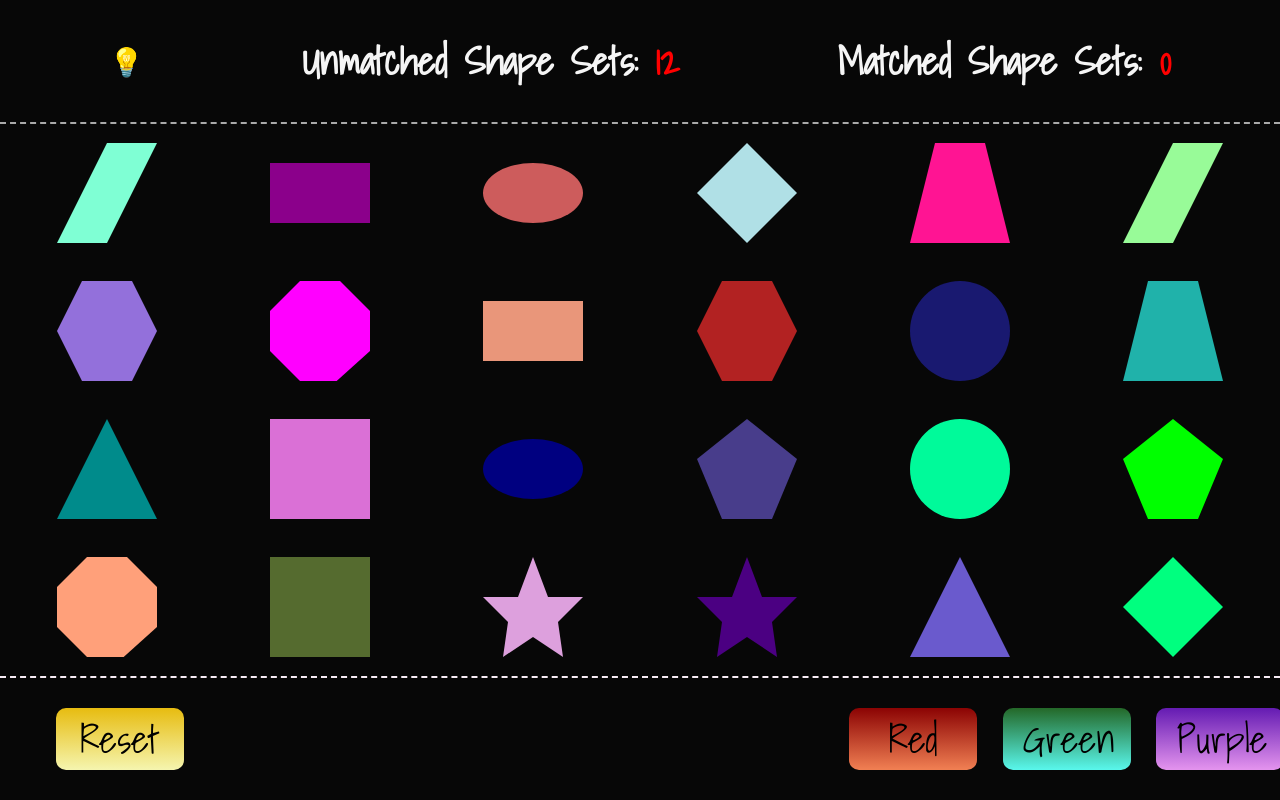
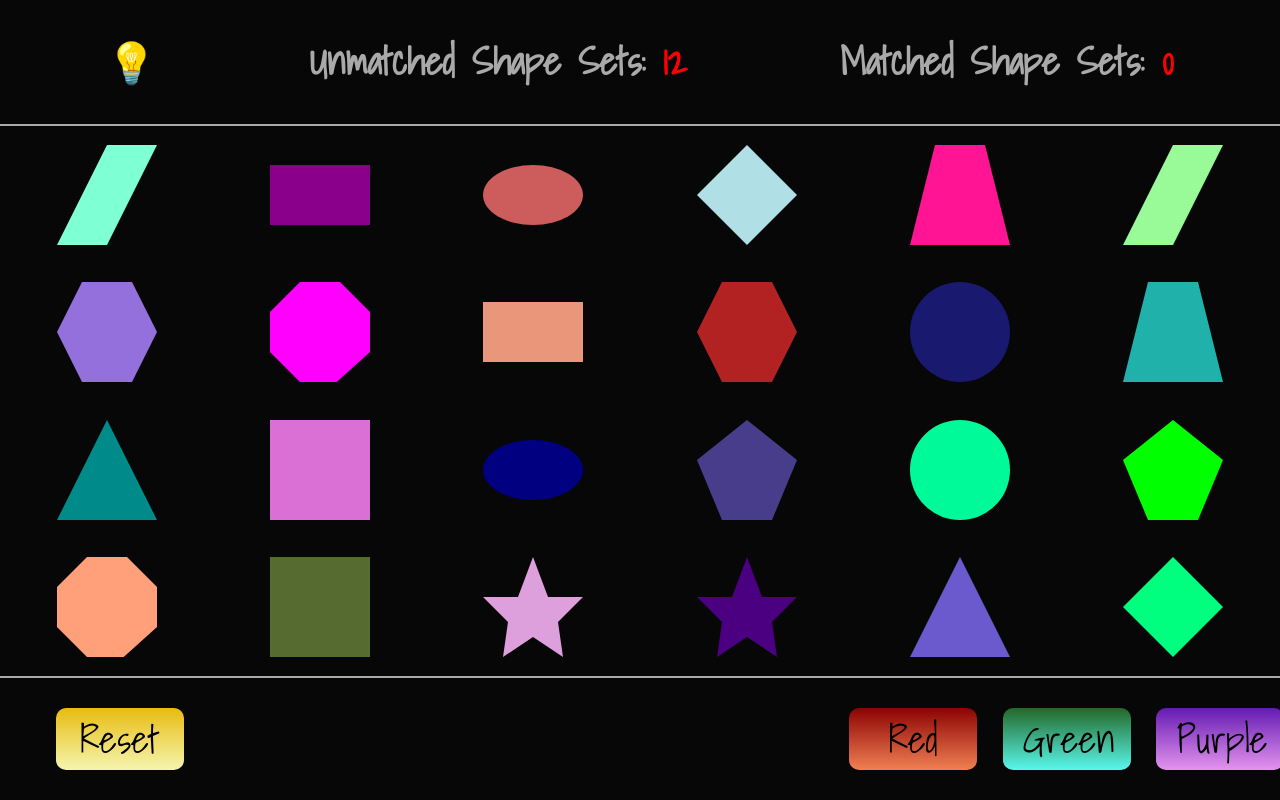
Before and after one commit to sophiabanda/tulo, a plain HTML site: page index.html in a window 1280 px wide. Drawn offline with nearby package versions, Linux system fonts and the light colour scheme.

Commit message:
WIP set colors that work for light and dark

```diff
--- a/style.css
+++ b/style.css
@@ -1,6 +1,7 @@
 :root {
   --dark: rgb(7, 7, 7);
   --light: rgb(247, 235, 244);
+  --text: darkgrey;
 }
 
 @font-face {
@@ -28,7 +29,7 @@ body {
 }
 
 h2 {
-  color: whitesmoke;
+  color: var(--text);
 }
 
 main {
@@ -44,7 +45,7 @@ header {
   display: flex;
   justify-content: space-around;
   padding: 30px;
-  border-bottom: 2px dashed darkgray;
+  border-bottom: 2px solid var(--text);
 }
 
 /* ----------------MODE BUTTON */
@@ -52,7 +53,7 @@ header {
 #mode {
   background-color: transparent;
   border: none;
-  font-size: 3.5vh;
+  font-size: 5vh;
 }
 
 .light-mode {
@@ -68,7 +69,7 @@ header {
   display: flex;
   justify-content: space-evenly;
   padding: 30px;
-  border-top: 2px dashed var(--light);
+  border-top: 2px solid var(--text);
 }
 
 #buttonsDiv button {
```
